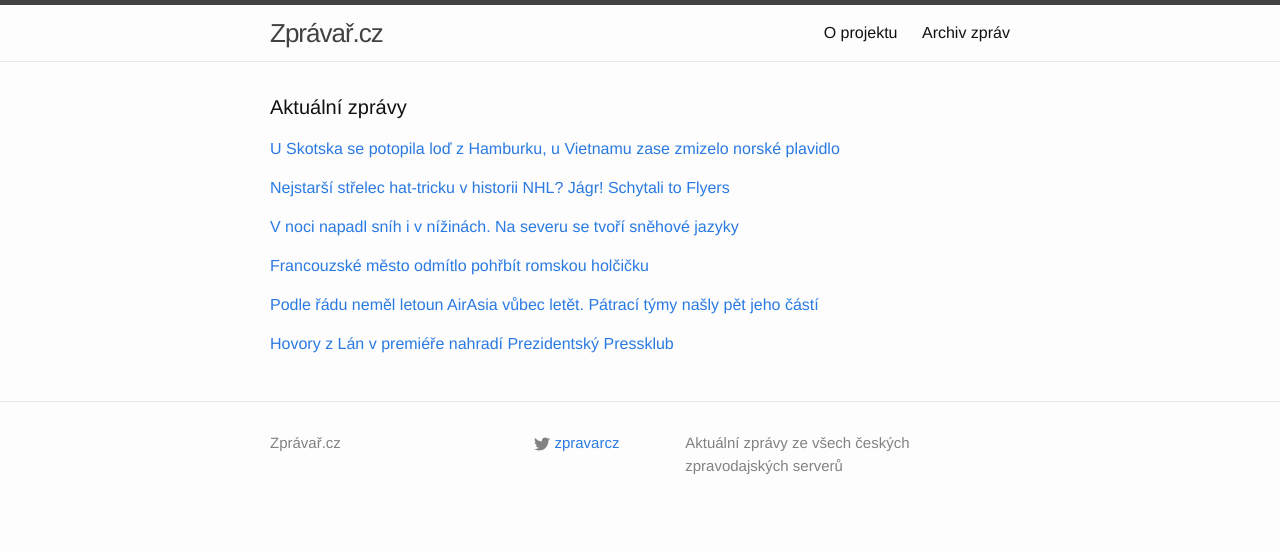
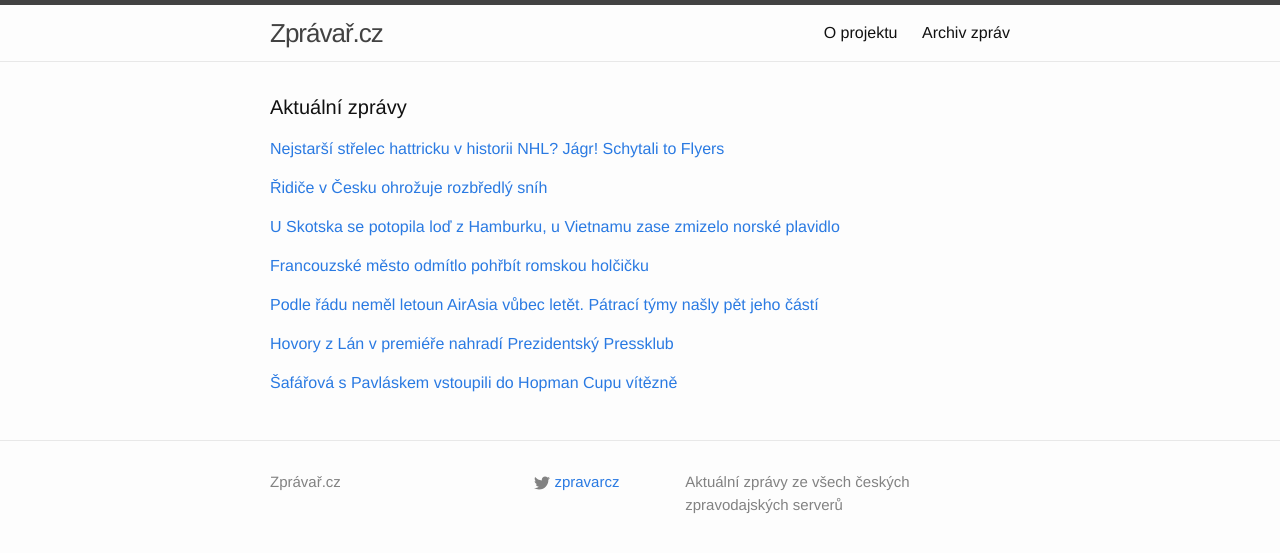
Before and after one commit to adliska/zpravar, a Jekyll site: the page built from index.html, in a window 1280 px wide. Shown: the top 553 px of the page. Built offline with Jekyll 4.4.1, drawn with Linux system fonts in a browser that asks for light colours.

Commit message:
zpravar news update

```diff
--- a/index.html
+++ b/index.html
@@ -5,29 +5,33 @@ layout: default
 <div class="home">
     <h1 class="page-heading">Aktuální zprávy</h1>
 
-<p><a href="javascript:;" onclick="toggle_visibility('zpravy0')">U Skotska se potopila loď z Hamburku, u Vietnamu zase zmizelo norské plavidlo</a></p>
+<p><a href="javascript:;" onclick="toggle_visibility('zpravy0')">Nejstarší střelec hattricku v historii NHL? Jágr! Schytali to Flyers</a></p>
 <div id="zpravy0" style="display:none">
+<ul>
+<li><a href=http://www.tyden.cz/rubriky/sport/hokej/nhl/nejstarsi-strelec-hattricku-v-historii-nhl-jagr-schytali-to-flyers_329031.html>Nejstarší střelec hattricku v historii NHL? Jágr! Schytali to Flyers - www.tyden.cz</a></li>
+<li><a href=http://www.rozhlas.cz/_zprava/jaromir-jagr-prepisoval-dejiny-nhl-jako-nejstarsi-hrac-vstrelil-hattrick--1439198>Jaromír Jágr přepisoval dějiny NHL, jako nejstarší hráč vstřelil hattrick - www.rozhlas.cz</a></li>
+<li><a href=http://www.tyden.cz/rubriky/sport/hokej/nhl/nejstarsi-strelec-hat-tricku-v-historii-nhl-jagr-schytali-to-flyers_329031.html>Nejstarší střelec hat-tricku v historii NHL? Jágr! Schytali to Flyers - www.tyden.cz</a></li>
+<li><a href=http://www.sportovninoviny.cz/zpravy/jagr-vstrelil-hattrick-a-opet-prepisoval-histrorii-nhl/1164641>Jágr vstřelil hattrick a opět přepisoval histrorii NHL - www.sportovninoviny.cz</a></li>
+<li><a href=http://sport.aktualne.cz/jagr-vstrelil-hattrick-a-prekonal-rekord-gordieho-howea/r~f09c56d293d911e4bdad0025900fea04/>Jágr vstřelil hattrick a překonal rekord Gordieho Howea - sport.aktualne.cz</a></li>
+<li><a href=http://www.denik.cz/hokej/jagr-vstrelil-hattrick-a-opet-prepisoval-histrorii-nhl-20150104.html>Jágr vstřelil hattrick a opět přepisoval histrorii NHL - www.denik.cz</a></li>
+</ul>
+</div><p><a href="javascript:;" onclick="toggle_visibility('zpravy1')">Řidiče v Česku ohrožuje rozbředlý sníh</a></p>
+<div id="zpravy1" style="display:none">
+<ul>
+<li><a href=http://www.novinky.cz/krimi/357762-ridice-v-cesku-ohrozuje-rozbredly-snih.html>Řidiče v Česku ohrožuje rozbředlý sníh - www.novinky.cz</a></li>
+<li><a href=http://www.ceskenoviny.cz/zpravy/zpravy/silnice-pokryva-rozbredly-nebo-ujety-snih/1164662>Silnice pokrývá rozbředlý nebo ujetý sníh - www.ceskenoviny.cz</a></li>
+<li><a href=http://www.lidovky.cz/v-noci-napadl-snih-i-v-nizinach-na-severu-se-tvori-snehove-jazyky-pxz-/zpravy-domov.aspx?c=A150104_075741_ln_domov_mct>V noci napadl sníh i v nížinách. Na severu se tvoří sněhové jazyky  - www.lidovky.cz</a></li>
+<li><a href=http://www.denik.cz/z_domova/silnice-jsou-s-opatrnosti-sjizdne-na-jizni-morave-hrozi-ledovka-20150104.html>Silnice jsou s opatrností sjízdné. Na jižní Moravě hrozí ledovka - www.denik.cz</a></li>
+<li><a href=http://zpravy.idnes.cz/silnice-v-cesku-pres-noc-pokryl-snih-d7l-/domaci.aspx?c=A150104_075145_domaci_zt>Silnice v Česku přes noc pokryl sníh. Řidiče potrápí sněhové jazyky - zpravy.idnes.cz</a></li>
+<li><a href=http://zpravy.aktualne.cz/domaci/opatrnost-se-vyplati-na-silnicich-se-tvori-snehove-jazyky/r~6c22d46c93de11e4ab15002590604f2e/>Opatrnost se vyplatí. Na silnicích mohou být sněhové jazyky - zpravy.aktualne.cz</a></li>
+</ul>
+</div><p><a href="javascript:;" onclick="toggle_visibility('zpravy2')">U Skotska se potopila loď z Hamburku, u Vietnamu zase zmizelo norské plavidlo</a></p>
+<div id="zpravy2" style="display:none">
 <ul>
 <li><a href=http://www.novinky.cz/zahranicni/357760-u-skotska-se-potopila-lod-z-hamburku-u-vietnamu-zase-zmizelo-norske-plavidlo.html>U Skotska se potopila loď z Hamburku, u Vietnamu zase zmizelo norské plavidlo - www.novinky.cz</a></li>
 <li><a href=http://www.novinky.cz/zahranicni/357760-u-skotska-se-potopila-lod-z-hamburku-pohresuje-se-osm-lidi.html>U Skotska se potopila loď z Hamburku, pohřešuje se osm lidí - www.novinky.cz</a></li>
 <li><a href=http://zpravy.aktualne.cz/zahranici/u-pobrezi-skotska-se-potopila-lod-pohresuje-se-osm-lidi/r~e9095c9893d511e4b6d20025900fea04/>U pobřeží Skotska se potopila loď, pohřešuje se osm lidí - zpravy.aktualne.cz</a></li>
 <li><a href=http://www.rozhlas.cz/_zprava/u-pobrezi-skotska-se-potopila-nakladni-lod-pohresuje-se-osm-lidi--1439187>U pobřeží Skotska se potopila nákladní loď, pohřešuje se osm lidí - www.rozhlas.cz</a></li>
-</ul>
-</div><p><a href="javascript:;" onclick="toggle_visibility('zpravy1')">Nejstarší střelec hat-tricku v historii NHL? Jágr! Schytali to Flyers</a></p>
-<div id="zpravy1" style="display:none">
-<ul>
-<li><a href=http://www.tyden.cz/rubriky/sport/hokej/nhl/nejstarsi-strelec-hat-tricku-v-historii-nhl-jagr-schytali-to-flyers_329031.html>Nejstarší střelec hat-tricku v historii NHL? Jágr! Schytali to Flyers - www.tyden.cz</a></li>
-<li><a href=http://www.sportovninoviny.cz/zpravy/jagr-vstrelil-hattrick-a-opet-prepisoval-histrorii-nhl/1164641>Jágr vstřelil hattrick a opět přepisoval histrorii NHL - www.sportovninoviny.cz</a></li>
-<li><a href=http://sport.aktualne.cz/jagr-vstrelil-hattrick-a-prekonal-rekord-gordieho-howea/r~f09c56d293d911e4bdad0025900fea04/>Jágr vstřelil hattrick a překonal rekord Gordieho Howea - sport.aktualne.cz</a></li>
-<li><a href=http://www.denik.cz/hokej/jagr-vstrelil-hattrick-a-opet-prepisoval-histrorii-nhl-20150104.html>Jágr vstřelil hattrick a opět přepisoval histrorii NHL - www.denik.cz</a></li>
-</ul>
-</div><p><a href="javascript:;" onclick="toggle_visibility('zpravy2')">V noci napadl sníh i v nížinách. Na severu se tvoří sněhové jazyky </a></p>
-<div id="zpravy2" style="display:none">
-<ul>
-<li><a href=http://www.lidovky.cz/v-noci-napadl-snih-i-v-nizinach-na-severu-se-tvori-snehove-jazyky-pxz-/zpravy-domov.aspx?c=A150104_075741_ln_domov_mct>V noci napadl sníh i v nížinách. Na severu se tvoří sněhové jazyky  - www.lidovky.cz</a></li>
-<li><a href=http://www.denik.cz/z_domova/silnice-jsou-s-opatrnosti-sjizdne-na-jizni-morave-hrozi-ledovka-20150104.html>Silnice jsou s opatrností sjízdné. Na jižní Moravě hrozí ledovka - www.denik.cz</a></li>
-<li><a href=http://zpravy.idnes.cz/silnice-v-cesku-pres-noc-pokryl-snih-d7l-/domaci.aspx?c=A150104_075145_domaci_zt>Silnice v Česku přes noc pokryl sníh. Řidiče potrápí sněhové jazyky - zpravy.idnes.cz</a></li>
-<li><a href=http://zpravy.aktualne.cz/domaci/opatrnost-se-vyplati-na-silnicich-se-tvori-snehove-jazyky/r~6c22d46c93de11e4ab15002590604f2e/>Opatrnost se vyplatí. Na silnicích mohou být sněhové jazyky - zpravy.aktualne.cz</a></li>
 </ul>
 </div><p><a href="javascript:;" onclick="toggle_visibility('zpravy3')">Francouzské město odmítlo pohřbít romskou holčičku</a></p>
 <div id="zpravy3" style="display:none">
@@ -51,4 +55,11 @@ layout: default
 <li><a href=http://www.ceskenoviny.cz/zpravy/zpravy/hovory-z-lan-v-premiere-nahradi-prezidentsky-pressklub/1164652>Hovory z Lán v premiéře nahradí Prezidentský Pressklub - www.ceskenoviny.cz</a></li>
 <li><a href=http://www.denik.cz/z_domova/hovory-z-lan-v-premiere-nahradi-prezidentsky-pressklub-20150104.html>Hovory z Lán v premiéře nahradí Prezidentský Pressklub - www.denik.cz</a></li>
 </ul>
+</div><p><a href="javascript:;" onclick="toggle_visibility('zpravy6')">Šafářová s Pavláskem vstoupili do Hopman Cupu vítězně</a></p>
+<div id="zpravy6" style="display:none">
+<ul>
+<li><a href=http://www.sportovninoviny.cz/zpravy/safarova-s-pavlaskem-vstoupili-do-hopman-cupu-vitezne/1164675>Šafářová s Pavláskem vstoupili do Hopman Cupu vítězně - www.sportovninoviny.cz</a></li>
+<li><a href=http://sport.aktualne.cz/safarova-vyskolila-bouchardovou-cesi-na-hopman-cupu-vyhrali/r~98202fba93de11e49fc3002590604f2e/>Šafářová vyškolila Bouchardovou, Češi na Hopman Cupu vyhráli - sport.aktualne.cz</a></li>
+<li><a href=http://sport.idnes.cz/hopman-cup-safarova-pavlasek-dim-/tenis.aspx?c=A150104_062821_tenis_vis>Šafářová zahájila sezónu kanárem a na Hopman Cupu zdolala Kanaďanku Bouchardovou - sport.idnes.cz</a></li>
+</ul>
 </div></div>
```
